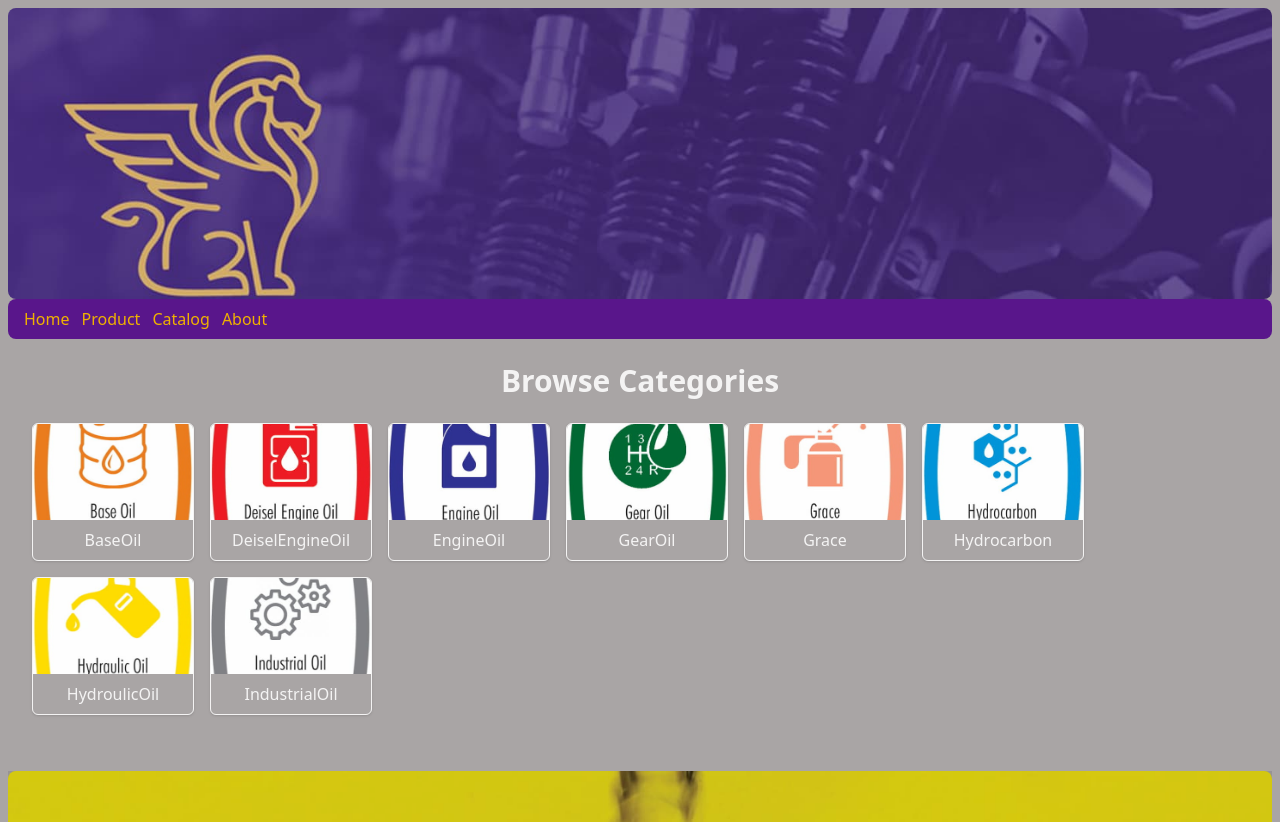
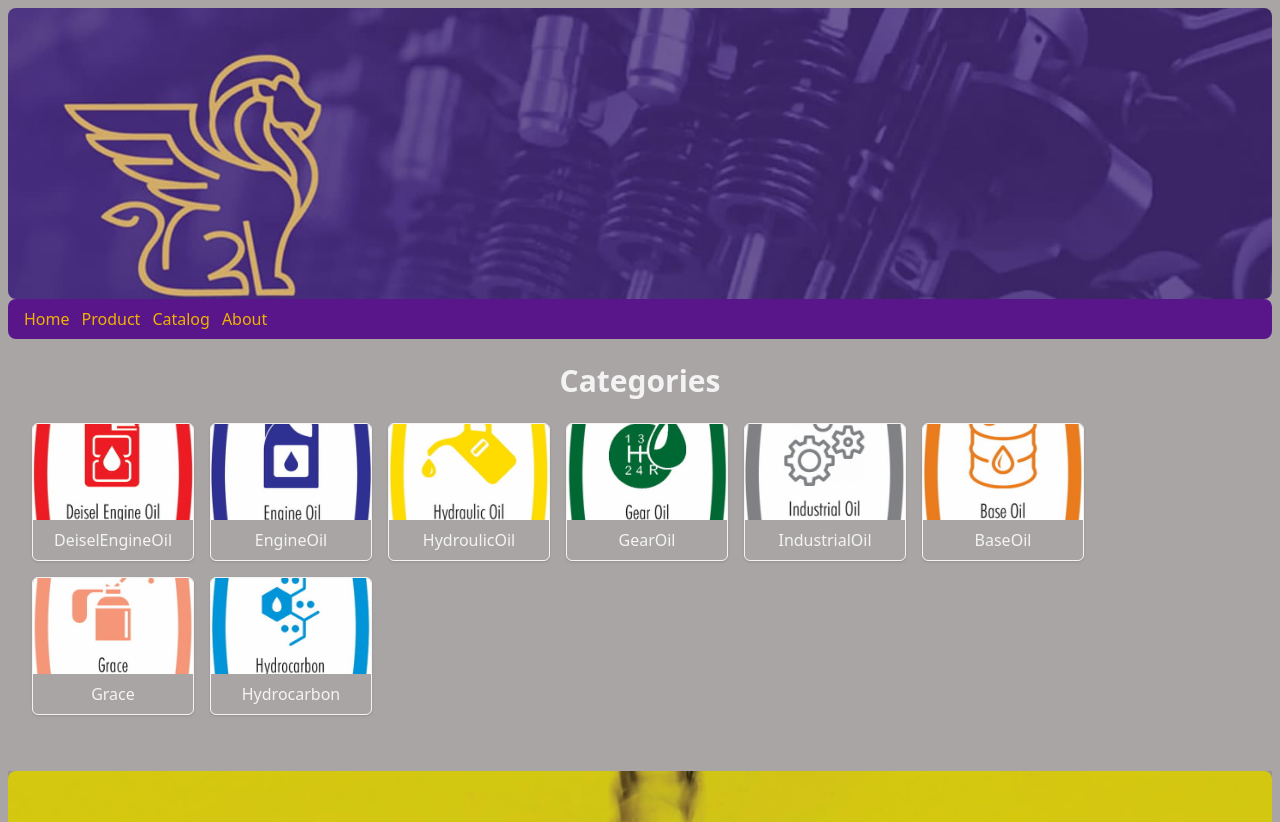
Before and after one commit to saeed-ghadiri/dekamond, a React (Vite) app: page /product in a window 1280 px wide. Shown: the top 822 px of the page. Built offline with nearby package versions, Linux system fonts and the light colour scheme.

Commit message:
about & product detail

```diff
--- a/src/data/productCategoryData.ts
+++ b/src/data/productCategoryData.ts
@@ -15,12 +15,16 @@ export type Category = {
 };
 
 export const categories: Category[] = [
+  {
+    name: "DeiselEngineOil",
+    slug: "deisel-engine-oil",
+    image: deiselEngineOilImg,
+  },
+  { name: "EngineOil", slug: "engine-oil", image: engineOilImg },
+  { name: "HydroulicOil", slug: "hydroulic-oil", image: hydroulicOilImg },
+  { name: "GearOil", slug: "gear-oil", image: gearOilImg },
+  { name: "IndustrialOil", slug: "industrial-oil", image: industrialOilImg },
   { name: "BaseOil", slug: "base-oil", image: baseOilImg },
-  { name: "DeiselEngineOil", slug: "deisel-engine-oil", image: deiselEngineOilImg },
-  { name: "EngineOil", slug: "engine-oil", image: engineOilImg },
-  { name: "GearOil", slug: "gear-oil", image: gearOilImg },
   { name: "Grace", slug: "grace", image: graceImg },
   { name: "Hydrocarbon", slug: "hdrocarbon", image: hydrocarbonImg },
-  { name: "HydroulicOil", slug: "hydroulic-oil", image: hydroulicOilImg },
-  { name: "IndustrialOil", slug: "industrial-oil", image: industrialOilImg },
 ];
--- a/src/pages/About.tsx
+++ b/src/pages/About.tsx
@@ -3,18 +3,18 @@ import about2 from "../assets/images/about02.jpg";
 
 const About = () => {
   return (
-    <div className="p-6 max-w-xl mx-auto">
+    <div className="max-w-xl mx-auto">
       <h2 className="text-2xl font-bold mb-4">About Us</h2>
       <div className="flex flex-col gap-4">
         <img
           src={about1}
           alt="About section 1"
-          className="w-full rounded shadow"
+          className="w-full rounded"
         />
         <img
           src={about2}
           alt="About section 2"
-          className="w-full rounded shadow"
+          className="w-full rounded-lg"
         />
       </div>
     </div>
--- a/src/pages/Product.tsx
+++ b/src/pages/Product.tsx
@@ -11,14 +11,14 @@ const Product = () => {
     : [];
 
   return (
-    <div className="container mx-auto p-6">
-      <h2 className="text-3xl font-bold mb-6">Browse Categories</h2>
+    <div className="container  mx-auto p-6">
+      <h2 className="text-3xl font-bold mb-6">Categories</h2>
       <div className="flex flex-wrap gap-4 mb-8">
         {categories.map((cat) => (
           <div
             key={cat.slug}
             className={`cursor-pointer border rounded-md overflow-hidden shadow ${
-              selectedCategory === cat.slug ? "ring-2 ring-blue-400" : ""
+              selectedCategory === cat.slug ? "ring-2 ring-yellow-600" : ""
             }`}
             onClick={() => setSelectedCategory(cat.slug)}
           >
--- a/src/pages/ProductDetail.tsx
+++ b/src/pages/ProductDetail.tsx
@@ -9,12 +9,12 @@ const ProductDetail = () => {
     return <div className="p-4 text-red-500">Product not found.</div>;
 
   return (
-    <div className="container mx-auto p-6">
+    <div className="w-full rounded-lg">
       <h2 className="text-3xl font-bold mb-4">{product.name}</h2>
       <img
         src={product.image}
         alt={product.name}
-        className="max-w-md mx-auto rounded shadow"
+        className="w-full rounded-lg"
       />
     </div>
   );
```
